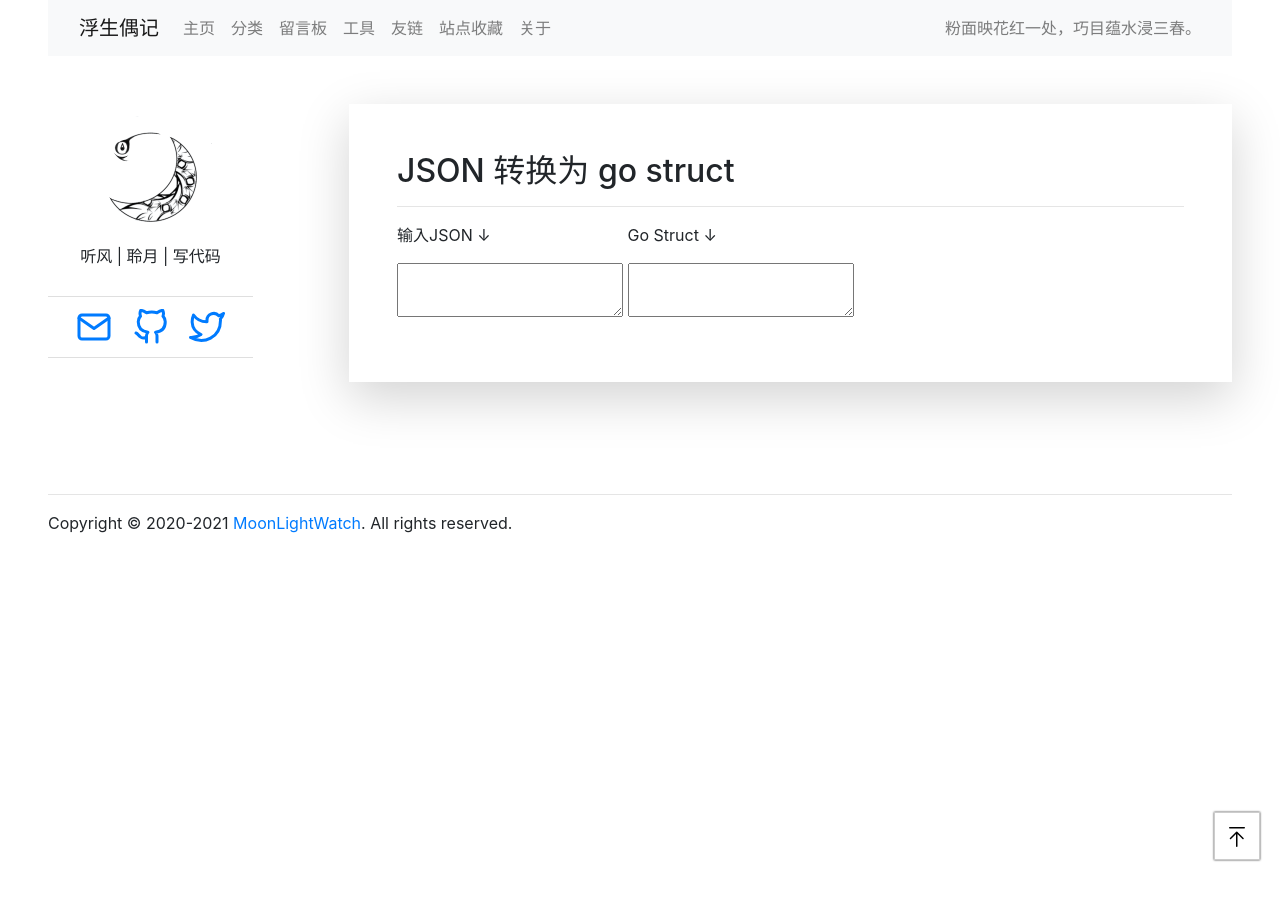
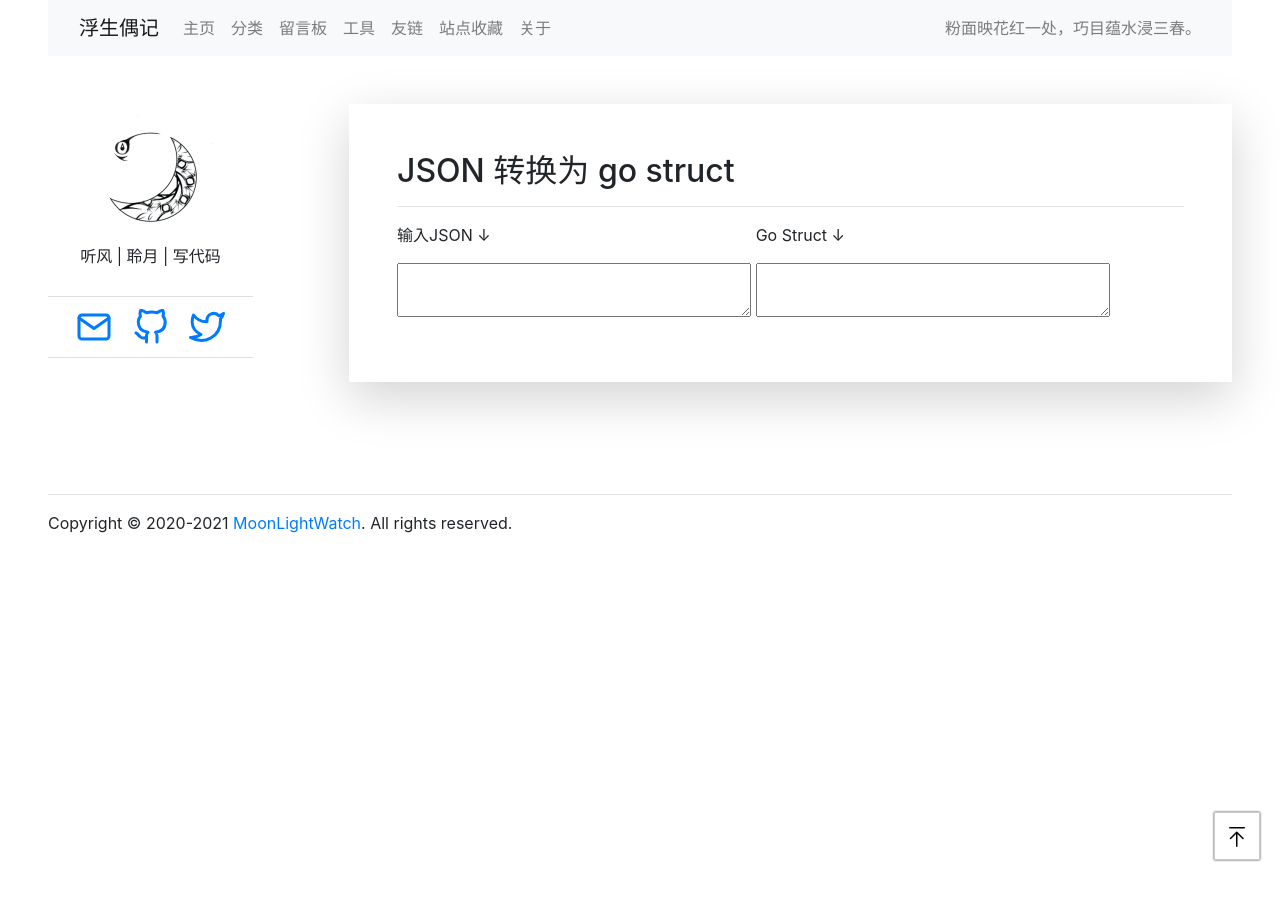
Before and after one commit to moonlightwatch/moonlightwatch.github.io, a Jekyll site: the page built from tools/json2go.html, in a window 1280 px wide. Built offline with Jekyll 4.4.1, drawn with Linux system fonts in a browser that asks for light colours.

Commit message:
设为并列样式

```diff
--- a/tools/json2go.html
+++ b/tools/json2go.html
@@ -435,11 +435,11 @@
 <h2>JSON 转换为 go struct</h2>
 
 <hr>
-<div style="display: inline-block;">
+<div style="display: inline-block;width: 45%;">
     <p>输入JSON ↓</p>
-    <textarea id="json" style="width: 100%;"></textarea>
+    <textarea id="json" style="width:100%;"></textarea>
 </div>
-<div style="display: inline-block;">
+<div style="display: inline-block;width: 45%;">
     <p>Go Struct ↓</p>
     <textarea id="go" style="width: 100%;"></textarea>
 </div>
```
